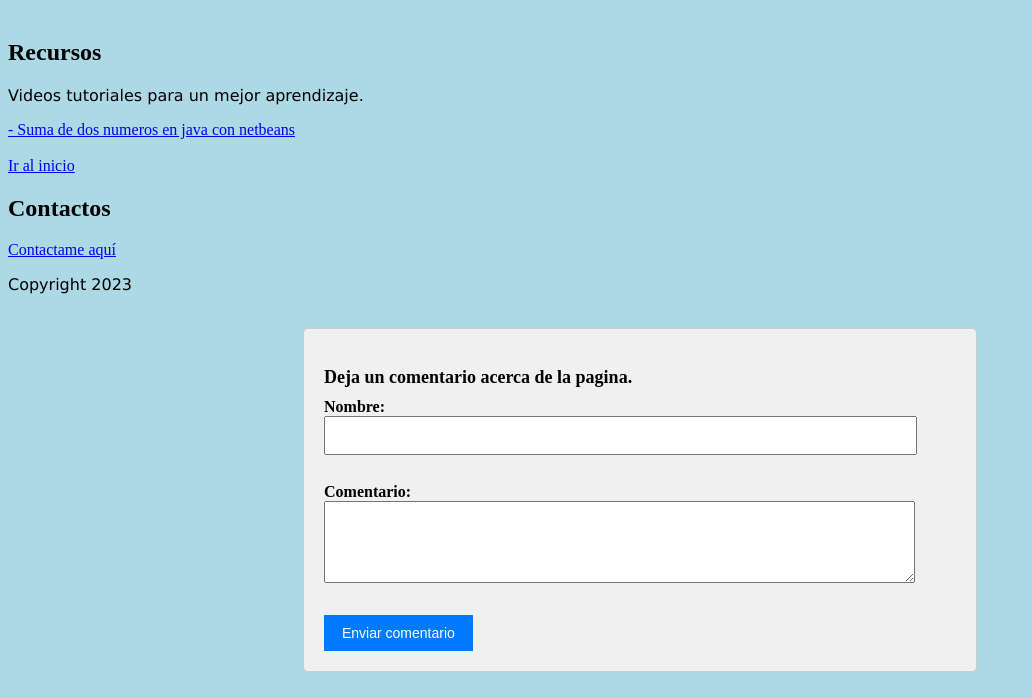
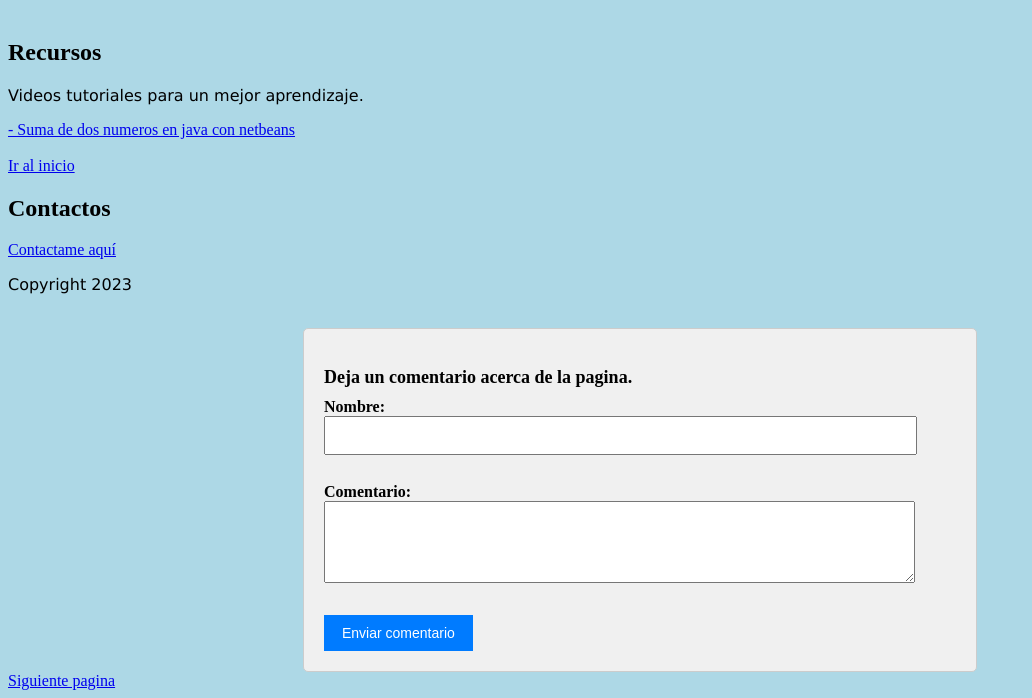
Before and after one commit to AbrahamzzZ/practica, a plain HTML site: page index.html in a window 1280 px wide. Shown: the part 1185-1883 px from the top of the page, without its empty margins (0-1032 px from the left). Drawn offline with Linux system fonts and the light colour scheme.

Commit message:
Update index.html

```diff
--- a/index.html
+++ b/index.html
@@ -96,5 +96,6 @@
             <textarea id="comentario" name="comentario" rows="4" cols="50" required></textarea><br><br>
             <input type="submit" value="Enviar comentario">
         </form>
+        <a href="restaJava.html"> Siguiente pagina</a>
     </body>
 </html>
```
